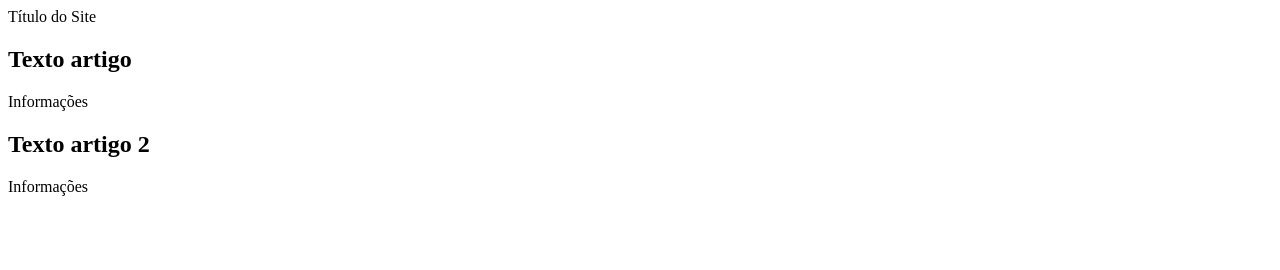
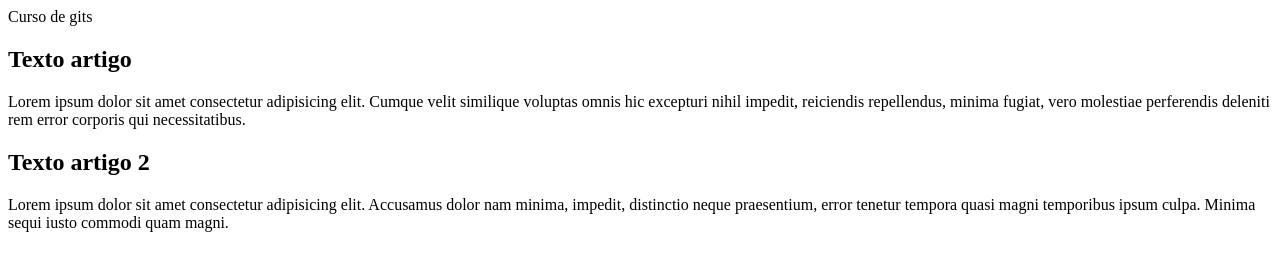
Before and after one commit to EuEbertEu/projeto-site, a plain HTML site: page index.html in a window 1280 px wide. Drawn offline with Linux system fonts and the light colour scheme.

Commit message:
Atualizações

```diff
--- a/index.html
+++ b/index.html
@@ -7,17 +7,17 @@
 </head>
 <body>
     <head>
-        Título do Site
+        Curso de gits
     </head>
 
     <article>
         <h2>Texto artigo</h2>
-        <p>Informações</p>
+        <p>Lorem ipsum dolor sit amet consectetur adipisicing elit. Cumque velit similique voluptas omnis hic excepturi nihil impedit, reiciendis repellendus, minima fugiat, vero molestiae perferendis deleniti rem error corporis qui necessitatibus.</p>
     </article>
 
     <article>
         <h2>Texto artigo 2</h2>
-        <p>Informações</p>
+        <p>Lorem ipsum dolor sit amet consectetur adipisicing elit. Accusamus dolor nam minima, impedit, distinctio neque praesentium, error tenetur tempora quasi magni temporibus ipsum culpa. Minima sequi iusto commodi quam magni.</p>
     </article>
 </body>
 </html>
```
